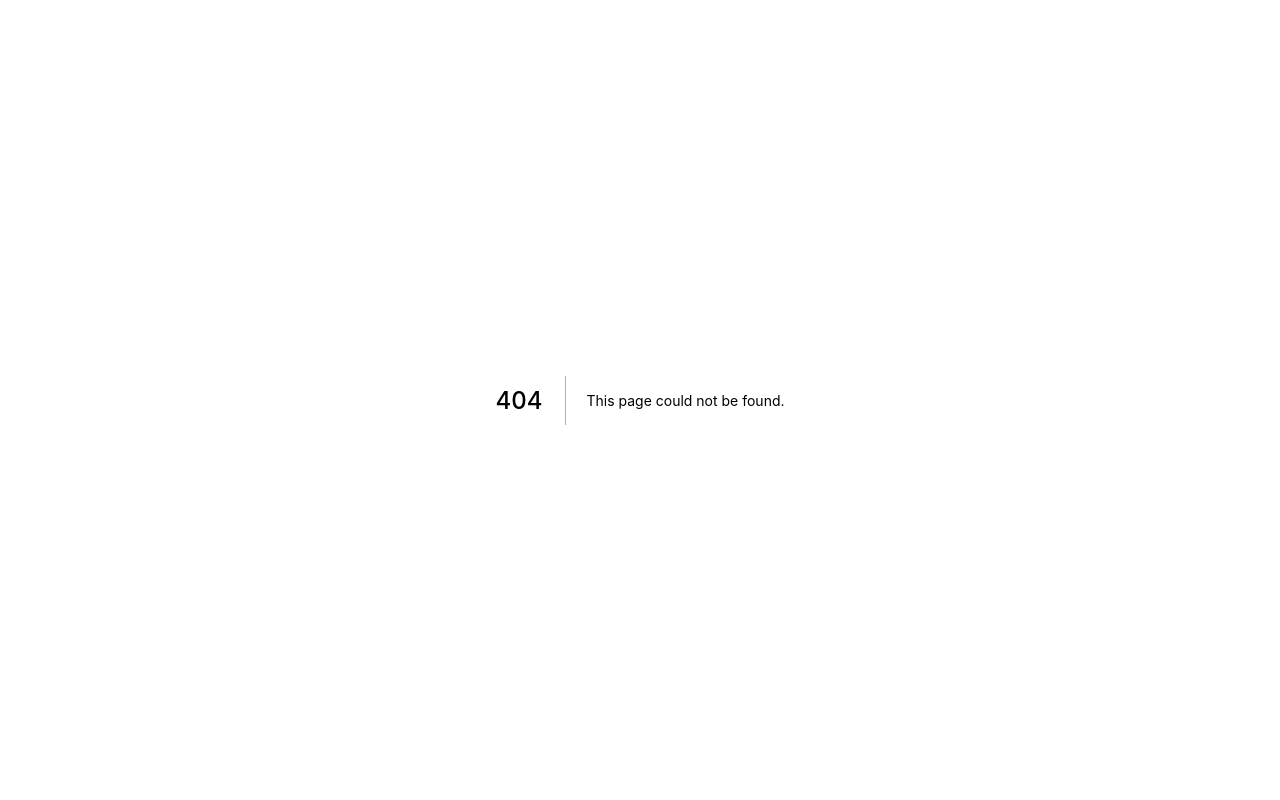
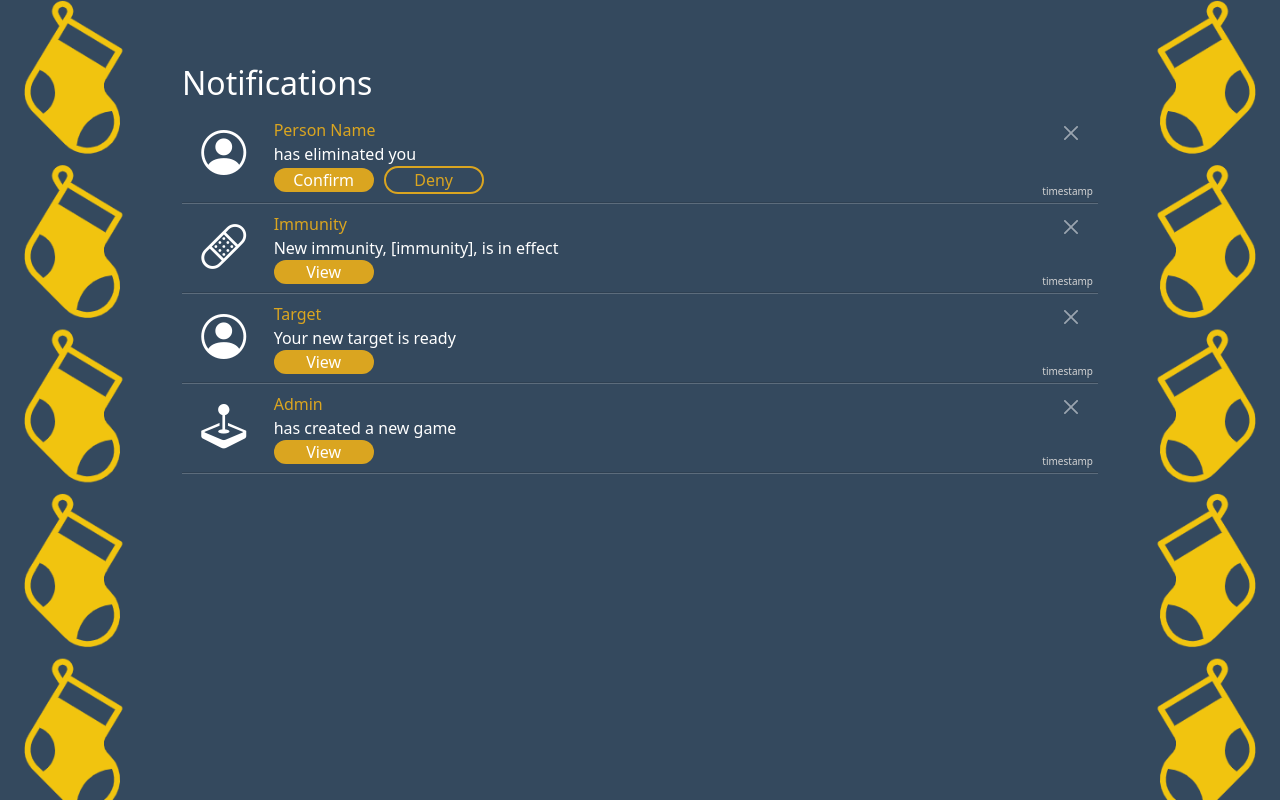
Before and after one commit to MiaVarghese/sockwars, a Next.js app: page /notifications in a window 1280 px wide. Before the commit this address had no page. Built offline with nearby package versions, Linux system fonts and the light colour scheme.

Commit message:
created notifications page

```diff
--- a/pages/_app.js
+++ b/pages/_app.js
@@ -10,6 +10,7 @@ function MyApp({ Component, pageProps }) {
     <div>
       <Head>
         <script src="https://cdn.jsdelivr.net/npm/bootstrap@5.1.3/dist/js/bootstrap.min.js"></script>
+        <link rel="stylesheet" href="https://cdn.jsdelivr.net/npm/bootstrap-icons@1.8.3/font/bootstrap-icons.css"></link>
       </Head>
 
       <Component {...pageProps} />
--- /dev/null
+++ b/pages/notifications.js
@@ -0,0 +1,90 @@
+import { useState, useEffect } from "react";
+
+import styles from '../styles/notifications.module.css'
+
+export default function Notifications() {
+    const [notifs, setNotifs] = useState();
+
+    return (
+        <div class="container p-5">
+            {notifs ?
+            <div> Loading </div>
+            :
+            <div className="mx-5 p-3 pb-5" style={{borderRadius: "10px"}}>
+                <h2 style={{color: "white"}}>Notifications</h2>
+
+                <div>
+                    <ul className="list-group list-group-flush">
+                        <li className="list-group-item" style={{background: "none", color: "white"}}>
+                            <div className="row">
+                                <div className="col-1 me-5 me-md-4 me-lg-0 text-center">
+                                    <i className="bi bi-person-circle" style={{fontSize: "45px"}}></i>
+                                </div>
+                                <div className="col">
+                                    <span style={{color: "goldenrod"}}>Person Name</span>
+                                    <button type="button" style={{position: "absolute", top: "12px", right: "17px"}} className="btn-sm btn-close btn-close-white"></button>
+                                    <br/>
+                                    <span>has eliminated you</span>
+                                    <br/>
+                                    <button className={styles.confirmBtn}>Confirm</button>
+                                    <button className={styles.denyBtn}>Deny</button>
+                                    <span className={styles.timeStamp}>timestamp</span>
+                                </div>
+                            </div>
+                        </li>
+                        <hr className="m-0" style={{color: "lightgrey"}}></hr>
+                        <li className="list-group-item" style={{background: "none", color: "white"}}>
+                            <div className="row">
+                                <div className="col-1 me-5 me-md-4 me-lg-0 text-center">
+                                    <i className="bi bi-bandaid" style={{fontSize: "45px", color: "white"}}></i>
+                                </div>
+                                <div className="col">
+                                    <span style={{color: "goldenrod"}}>Immunity</span>
+                                    <button type="button" style={{position: "absolute", top: "12px", right: "17px"}} className="btn-sm btn-close btn-close-white"></button>
+                                    <br/>
+                                    <span>New immunity, [immunity], is in effect</span> <br/>
+                                    <button className={styles.confirmBtn}>View</button>
+                                    <span className={styles.timeStamp}>timestamp</span>
+                                </div>
+                            </div>
+                        </li>
+                        <hr className="m-0" style={{color: "lightgrey"}}></hr>
+                        <li className="list-group-item" style={{background: "none", color: "white"}}>
+                            <div className="row">
+                                <div className="col-1 me-5 me-md-4 me-lg-0 text-center">
+                                    <i className="bi bi-person-circle" style={{fontSize: "45px", color: "white"}}></i>
+                                </div>
+                                <div className="col">
+                                    <span style={{color: "goldenrod"}}>Target</span>
+                                    <button type="button" style={{position: "absolute", top: "12px", right: "17px"}} className="btn-sm btn-close btn-close-white"></button>
+                                    <br/>
+                                    <span>Your new target is ready</span> <br/>
+                                    <button className={styles.confirmBtn}>View</button>
+                                    <span className={styles.timeStamp}>timestamp</span>
+                                </div>
+                            </div>
+                        </li>
+                        <hr className="m-0" style={{color: "lightgrey"}}></hr>
+                        <li className="list-group-item" style={{background: "none", color: "white"}}>
+                            <div className="row">
+                                <div className="col-1 me-5 me-md-4 me-lg-0 text-center">
+                                    <i className="bi bi-joystick" style={{fontSize: "45px", color: "white"}}></i>
+                                </div>
+                                <div className="col">
+                                    <span style={{color: "goldenrod"}}>Admin</span>
+                                    <button type="button" style={{position: "absolute", top: "12px", right: "17px"}} className="btn-sm btn-close btn-close-white"></button>
+                                    <br/>
+                                    <span>has created a new game</span> <br/>
+                                    <button className={styles.confirmBtn}>View</button>
+                                    <span className={styles.timeStamp}>timestamp</span>
+                                </div>
+                            </div>
+                        </li>
+                        <hr className="m-0" style={{color: "lightgrey"}}></hr>
+                    </ul>
+                </div>
+            </div>
+            }
+    </div>
+    );
+}
--- /dev/null
+++ b/styles/notifications.module.css
@@ -0,0 +1,35 @@
+.confirmBtn {
+    border-radius: 15px;
+    padding: 0px 10px;
+    /* border-color: white;
+    border: solid;
+    border-width: 2px; */
+    background-color: goldenrod;
+    color: white;
+    border: none;
+    margin-right: 10px;
+    width: 100px;
+}
+
+.denyBtn {
+    border-radius: 15px;
+    padding: 0px 10px;
+    background: none;
+    color: goldenrod;
+    border-color: goldenrod;
+    border: solid;
+    border-width: 2px;
+    width: 100px;
+}
+
+.confirmBtn:hover, .denyBtn:hover {
+    filter: brightness(80%);
+}
+
+.timeStamp {
+    position: absolute;
+    font-size: 10px;
+    right: 5px;
+    bottom: 3px;
+    color: lightgrey;
+}
```
